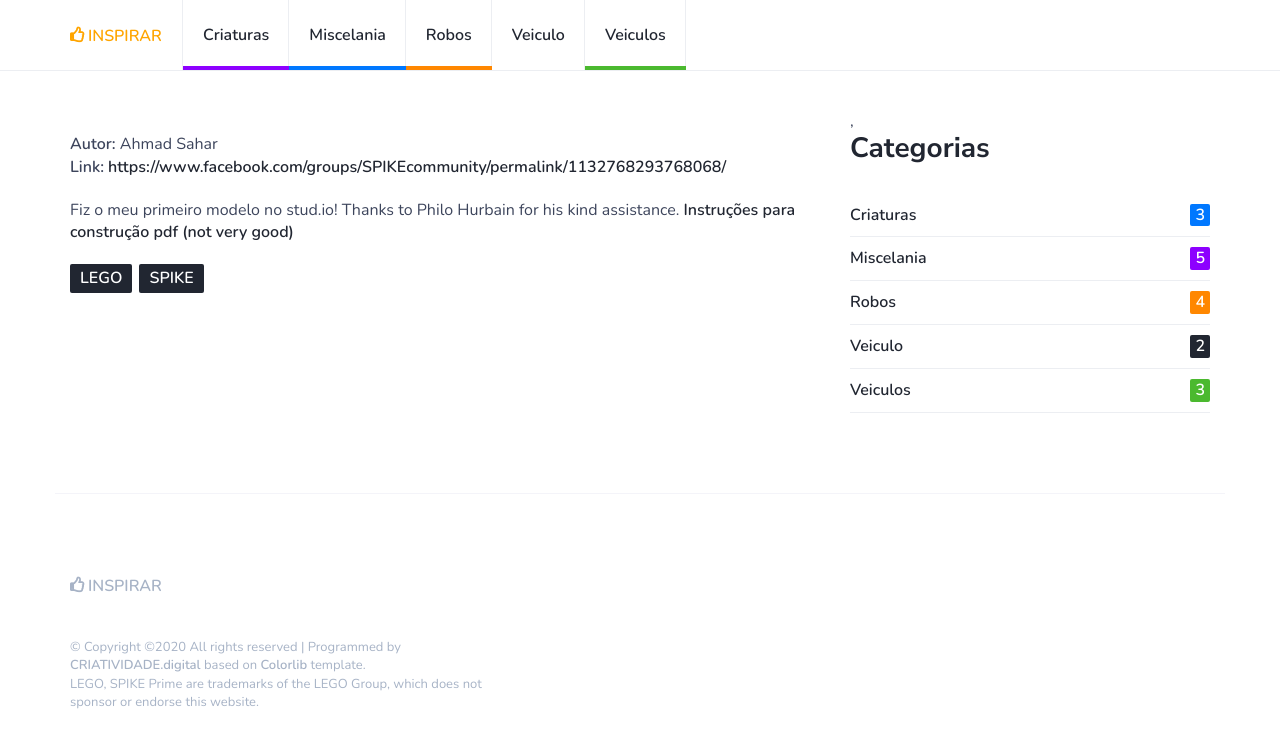
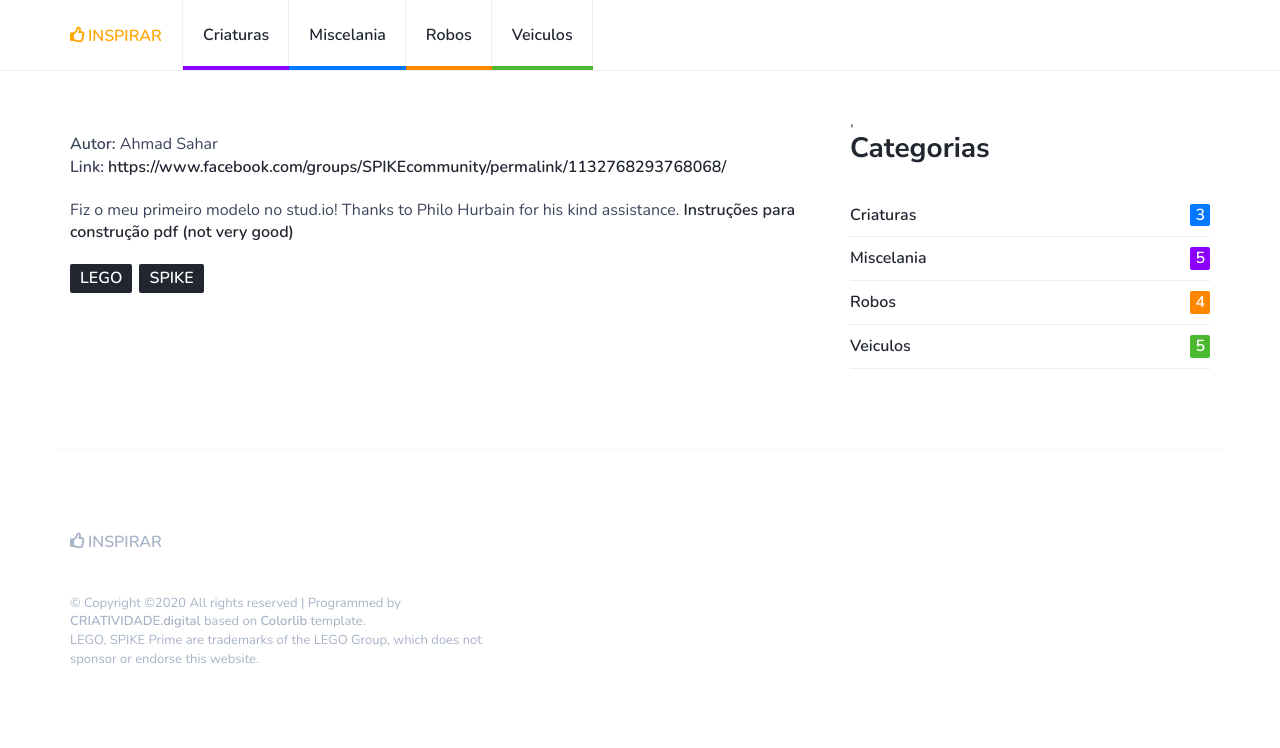
Before and after one commit to criatividade-digital/inspirar-lego-spike, a Jekyll site: the page built from _posts/2020-07-03-triciclo.markdown, in a window 1280 px wide. Shown: the top 748 px of the page. Built offline with Jekyll 4.4.1, drawn with Linux system fonts in a browser that asks for light colours.

Commit message:
corrigido nome da categoria

```diff
--- a/_posts/2020-07-03-remote-controlled-car.markdown
+++ b/_posts/2020-07-03-remote-controlled-car.markdown
@@ -6,7 +6,7 @@ author: Radu Botezatu
 type: facebook
 videolink: https://www.facebook.com/100005225858474/videos/pcb.1133605630351001/1441664962684352/
 original: https://www.facebook.com/groups/SPIKEcommunity/permalink/1133605630351001/
-category: Veiculo
+category: Veiculos
 tags: [LEGO, SPIKE, Expansion Set]
 ---
 Carrinho Spike Prime usando usando PC como controle remoto. Programação Python.
--- a/_posts/2020-07-03-triciclo.markdown
+++ b/_posts/2020-07-03-triciclo.markdown
@@ -5,7 +5,7 @@ img: /img/2020/2020-07-03-triciclo.jpg
 author: Ahmad Sahar
 type: image
 original: https://www.facebook.com/groups/SPIKEcommunity/permalink/1132768293768068/
-category: Veiculo
+category: Veiculos
 tags: [LEGO, SPIKE]
 ---
 Fiz o meu primeiro modelo no stud.io! Thanks to Philo Hurbain for his kind assistance.
```
